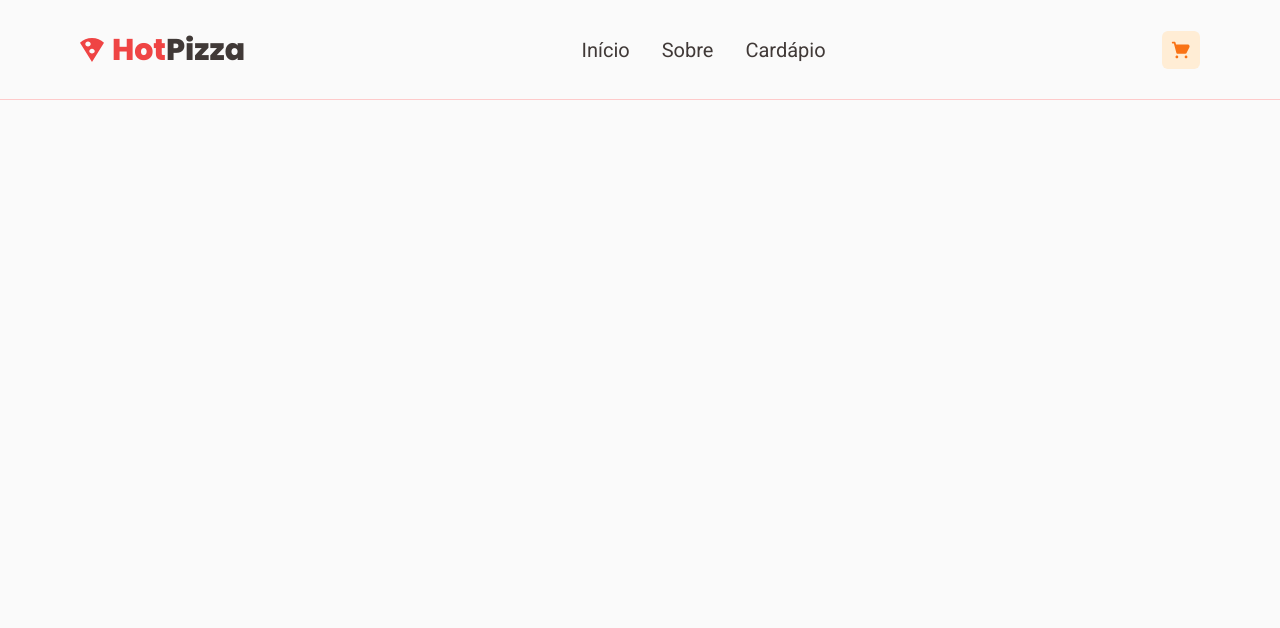
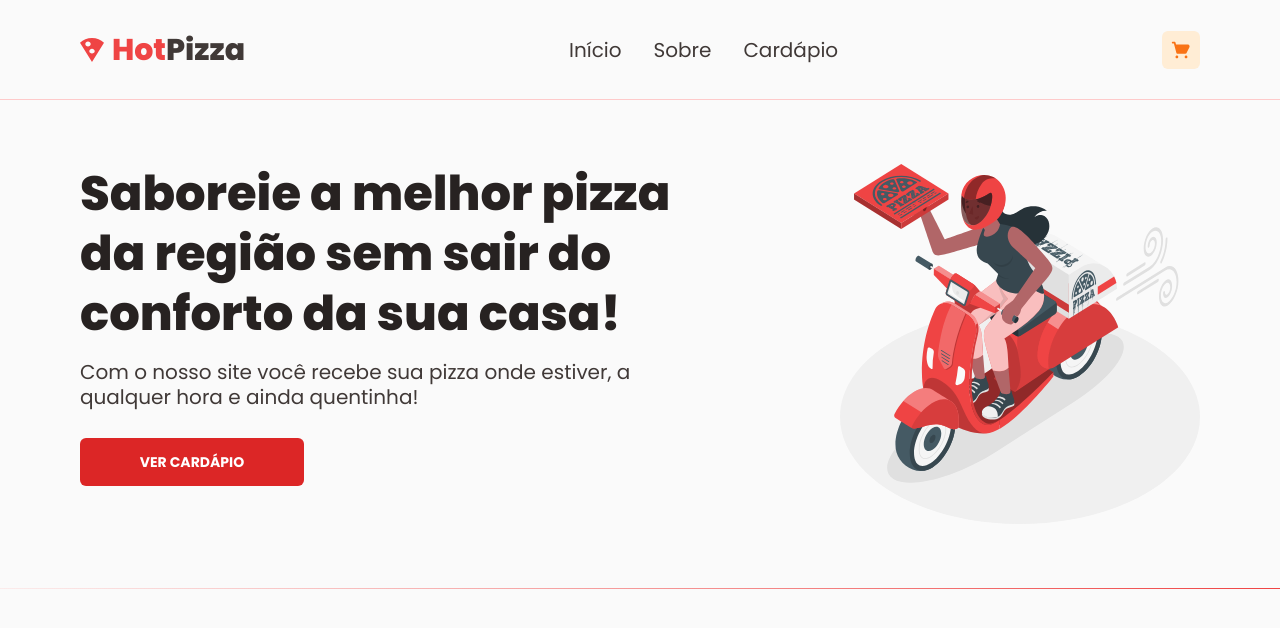
Before and after one commit to duardodev/pizzashop, a Next.js app: page / in a window 1280 px wide. Shown: the top 628 px of the page. Built offline with nearby package versions, Linux system fonts and the light colour scheme.

Commit message:
feat: add intro section and change font

```diff
--- a/package.json
+++ b/package.json
@@ -13,6 +13,7 @@
     "@types/react": "18.0.34",
     "@types/react-dom": "18.0.11",
     "autoprefixer": "10.4.14",
+    "clsx": "^1.2.1",
     "eslint": "8.38.0",
     "eslint-config-next": "13.3.0",
     "next": "13.3.0",
--- a/src/app/layout.tsx
+++ b/src/app/layout.tsx
@@ -1,9 +1,9 @@
 import './globals.css';
 
-import { Roboto } from 'next/font/google';
+import { Poppins } from 'next/font/google';
 
-const roboto = Roboto({
-  weight: ['400', '700'],
+const poppins = Poppins({
+  weight: ['400', '700', '800'],
   subsets: ['latin']
 });
 
@@ -14,7 +14,7 @@ export const metadata = {
 
 export default function RootLayout({ children }: { children: React.ReactNode }) {
   return (
-    <html lang="en" className={roboto.className}>
+    <html lang="en" className={poppins.className}>
       <body className="bg-backgroud text-text">{children}</body>
     </html>
   );
--- a/src/app/page.tsx
+++ b/src/app/page.tsx
@@ -1,5 +1,44 @@
 import { Header } from '@/components/Header';
+import { Divider } from '@/components/Divider';
+
+import Image from 'next/image';
+import Deliveryillustration from '../../public/delivery-illustration-1.svg';
 
 export default function Home() {
-  return <Header />;
+  return (
+    <>
+      <Header />
+
+      <main>
+        <section className="max-w-[1120px] my-16 mx-auto">
+          <div className="flex items-start justify-between">
+            <div className="max-w-[600px] flex flex-col items-start gap-7">
+              <div>
+                <h1 className="text-title mb-4 text-5xl leading-tight font-extrabold">
+                  Saboreie a melhor pizza da região sem sair do conforto da sua casa!
+                </h1>
+                <p className="text-subtitle text-xl leading-tight">
+                  Com o nosso site você recebe sua pizza onde estiver, a qualquer hora e ainda
+                  quentinha!
+                </p>
+              </div>
+
+              <button className="bg-red-dark text-white text-sm font-bold w-56 h-12 p-3 rounded-md flex items-center justify-center hover:bg-red transition-colors">
+                VER CARDÁPIO
+              </button>
+            </div>
+
+            <Image
+              src={Deliveryillustration}
+              alt="Ilustração de entrega"
+              width={360}
+              height={360}
+            />
+          </div>
+        </section>
+
+        <Divider gradientTo="left" />
+      </main>
+    </>
+  );
 }
--- /dev/null
+++ b/src/components/Divider.tsx
@@ -0,0 +1,16 @@
+import clsx from 'clsx';
+
+interface DividerProps {
+  gradientTo: 'right' | 'left';
+}
+
+export function Divider({ gradientTo }: DividerProps) {
+  return (
+    <div
+      className={clsx('h-px from-red to-red-border/30', {
+        'bg-gradient-to-r': gradientTo === 'right',
+        'bg-gradient-to-l': gradientTo === 'left'
+      })}
+    />
+  );
+}
--- a/src/components/Logo.tsx
+++ b/src/components/Logo.tsx
@@ -1,19 +1,13 @@
-import { Poppins } from 'next/font/google';
-
 import Image from 'next/image';
 import Link from 'next/link';
 import PizzaIcon from '../../public/icons/pizza.svg';
-
-const poppins = Poppins({
-  weight: ['700', '800'],
-  subsets: ['latin']
-});
 
 export function Logo() {
   return (
     <Link href="/" className="flex gap-2">
       <Image src={PizzaIcon} alt="Ícone de pizza" />
-      <h1 className={`${poppins.className} text-red text-3xl font-extrabold`}>
+
+      <h1 className="text-red text-3xl font-extrabold">
         Hot<span className="text-subtitle">Pizza</span>
       </h1>
     </Link>
--- a/tailwind.config.js
+++ b/tailwind.config.js
@@ -25,12 +25,6 @@ module.exports = {
       'red-light': '#FEE2E2',
       'red-border': '#FECACA',
       'orange-light': '#FFEDD5'
-    },
-    extend: {
-      fontFamily: {
-        heading: "'Poppins', sans-serif",
-        body: "'Roboto', sans-serif"
-      }
     }
   },
   plugins: []
```
Also changed, not shown: public/delivery-illustration-1.svg (added), 1 other file (tests, documents, lock files or other folders).
